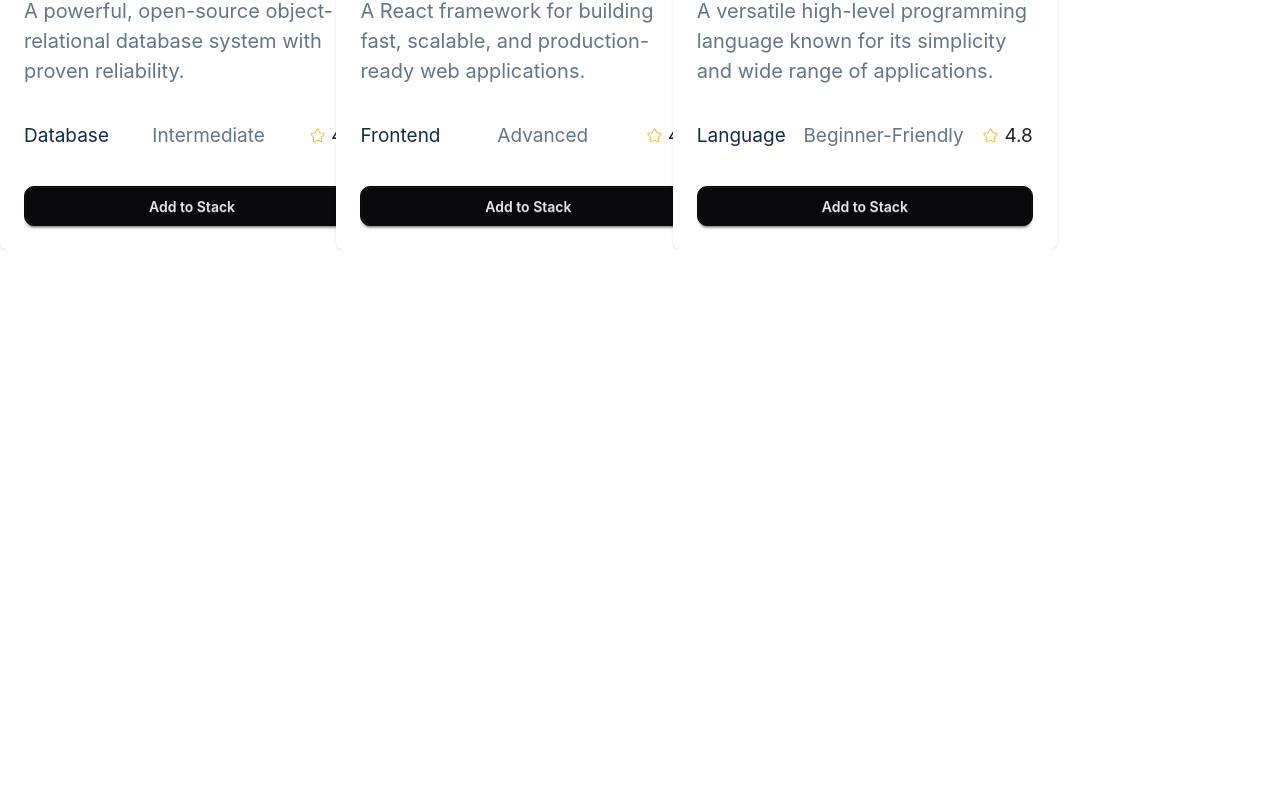
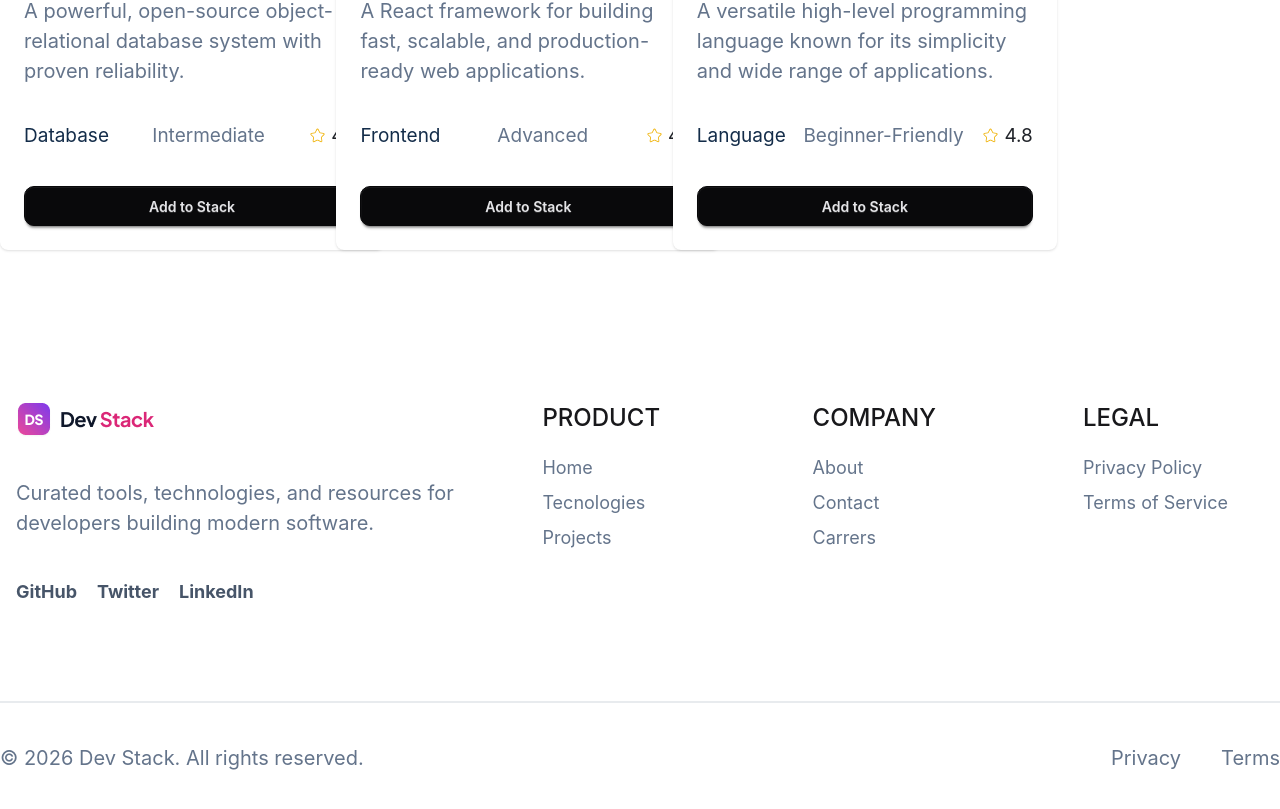
Before and after one commit to mahzamincodes/PH-B14-A05-dev-stack, a React (Vite) app: page / in a window 1280 px wide. Shown: the part 2200-3009 px from the top of the page. Before the commit the page ends 2450 px from the top, so only its background shows below. Built offline with nearby package versions, Linux system fonts and the light colour scheme.

Commit message:
Complete and Ready for Submission

```diff
--- a/src/App.jsx
+++ b/src/App.jsx
@@ -1,7 +1,7 @@
 import Navbar from "./components/Navbar";
 import Hero from "./components/hero-section/Hero";
 import Tecnology from "./components/tecnology-section/Tecnology";
-// import Footer from "./components/footer-section/Footer";
+import Footer from "./components/footer-section/Footer";
 import { Suspense } from "react";
 
 const technologyFetch = async() =>{
@@ -25,7 +25,7 @@ function App() {
             </Suspense>
         </div>
 
-        {/* <Footer /> */}
+        <Footer />
     </>
   );
 }
```
